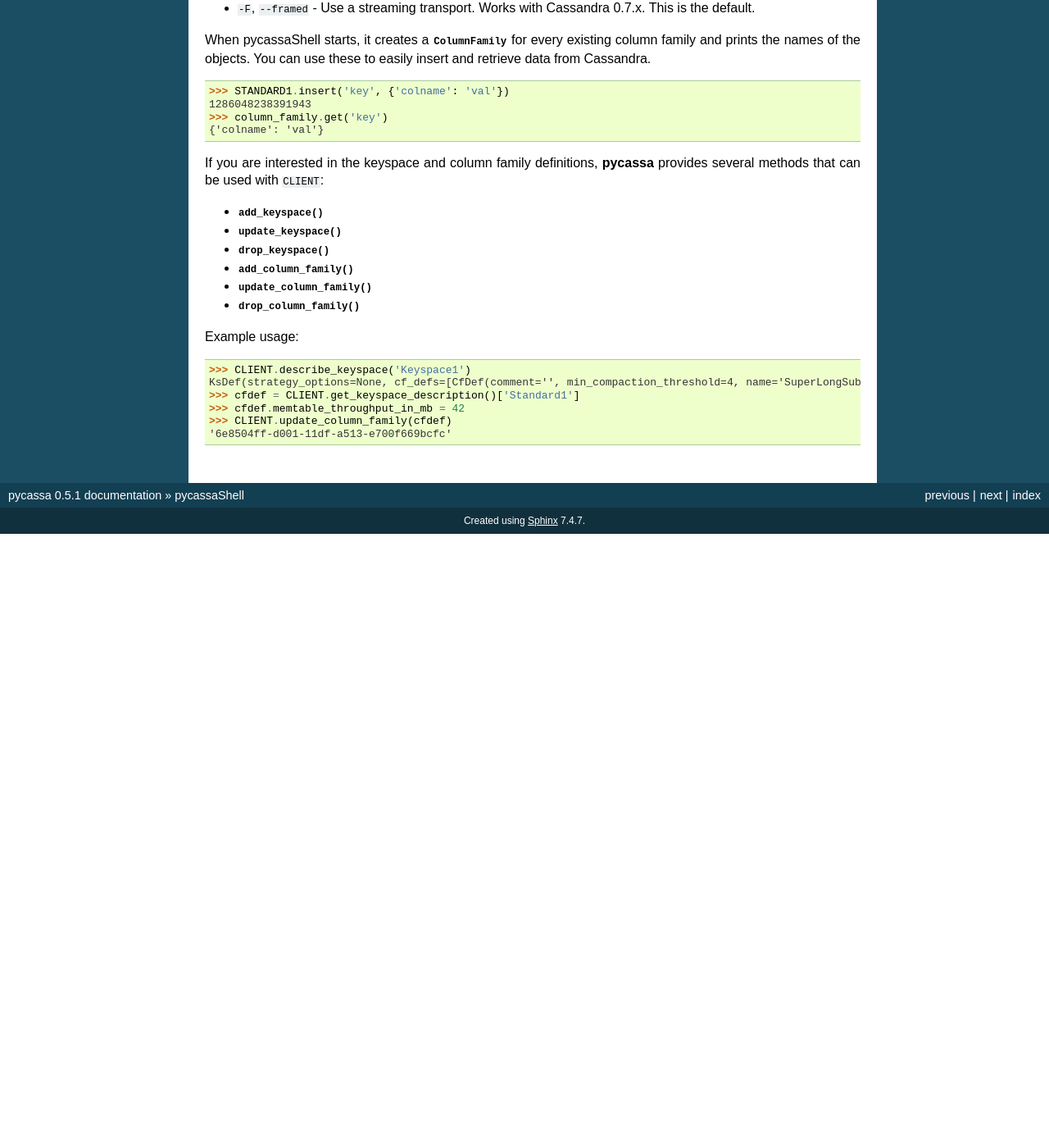
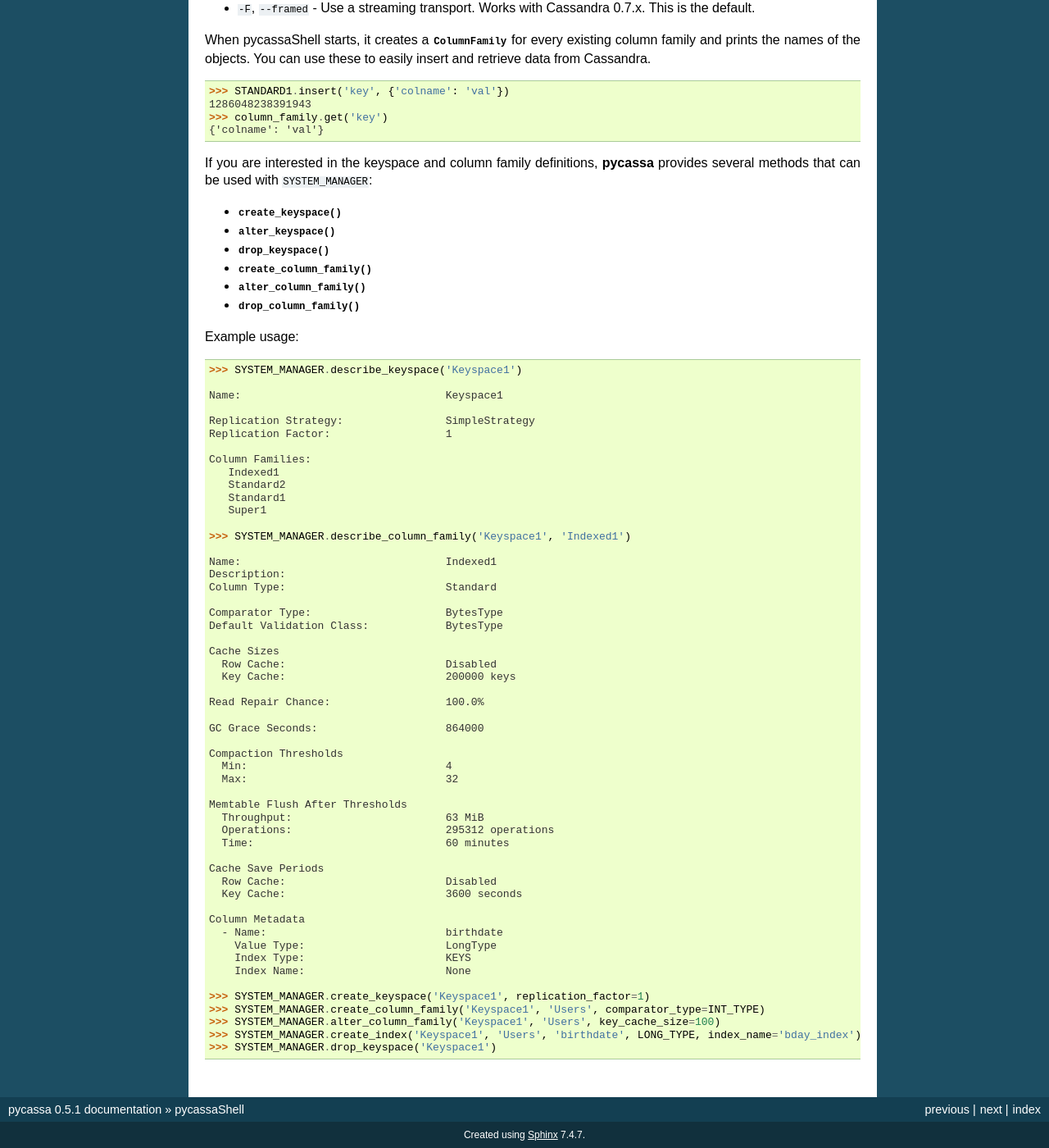
Before and after one commit to pycassa/pycassa, a Sphinx documentation site: the page built from doc/pycassa_shell.rst, in a window 1280 px wide and 1400 px high, scrolled down 752 px. Shown: the whole window at 82% size. Built offline with Sphinx 7.4.7, drawn with Linux system fonts in a browser that asks for light colours; before the commit the page ends 1403 px from its top, so only the background shows below that.

Commit message:
Update pycassaShell imports and docs

```diff
--- a/doc/pycassa_shell.rst
+++ b/doc/pycassa_shell.rst
@@ -54,22 +54,70 @@ the names of the objects. You can use these to easily insert and retrieve data f
     {'colname': 'val'}
 
 If you are interested in the keyspace and column family definitions,
-**pycassa** provides several methods that can be used with ``CLIENT``:
+**pycassa** provides several methods that can be used with ``SYSTEM_MANAGER``:
 
-* :meth:`~pycassa.connection.Connection.add_keyspace()`
-* :meth:`~pycassa.connection.Connection.update_keyspace()`
-* :meth:`~pycassa.connection.Connection.drop_keyspace()`
-* :meth:`~pycassa.connection.Connection.add_column_family()`
-* :meth:`~pycassa.connection.Connection.update_column_family()`
-* :meth:`~pycassa.connection.Connection.drop_column_family()`
+* :meth:`~pycassa.system_manager.SystemManager.create_keyspace()`
+* :meth:`~pycassa.system_manager.SystemManager.alter_keyspace()`
+* :meth:`~pycassa.system_manager.SystemManager.drop_keyspace()`
+* :meth:`~pycassa.system_manager.SystemManager.create_column_family()`
+* :meth:`~pycassa.system_manager.SystemManager.alter_column_family()`
+* :meth:`~pycassa.system_manager.SystemManager.drop_column_family()`
 
 Example usage:
 
 .. code-block:: python
 
-    >>> CLIENT.describe_keyspace('Keyspace1')
-    KsDef(strategy_options=None, cf_defs=[CfDef(comment='', min_compaction_threshold=4, name='SuperLongSubInt', column_type='Super', preload_row_cache=False, key_cache_size=200000.0, gc_grace_seconds=0, column_metadata=[], keyspace='Keyspace1', default_validation_class='org.apache.cassandra.db.marshal.BytesType', max_compaction_threshold=32, subcomparator_type='org.apache.cassandra.db.marshal.IntegerType', read_repair_chance=1.0, comparator_type='org.apache.cassandra.db.marshal.LongType', id=1021, row_cache_size=0.0)], strategy_class='org.apache.cassandra.locator.SimpleStrategy', name='Keyspace1', replication_factor=1)
-    >>> cfdef = CLIENT.get_keyspace_description()['Standard1']
-    >>> cfdef.memtable_throughput_in_mb = 42
-    >>> CLIENT.update_column_family(cfdef)
-    '6e8504ff-d001-11df-a513-e700f669bcfc'
+    >>> SYSTEM_MANAGER.describe_keyspace('Keyspace1')
+
+    Name:                                Keyspace1
+
+    Replication Strategy:                SimpleStrategy
+    Replication Factor:                  1
+
+    Column Families:
+       Indexed1
+       Standard2
+       Standard1
+       Super1
+
+    >>> SYSTEM_MANAGER.describe_column_family('Keyspace1', 'Indexed1')
+
+    Name:                                Indexed1
+    Description:
+    Column Type:                         Standard
+
+    Comparator Type:                     BytesType
+    Default Validation Class:            BytesType
+
+    Cache Sizes
+      Row Cache:                         Disabled
+      Key Cache:                         200000 keys
+
+    Read Repair Chance:                  100.0%
+
+    GC Grace Seconds:                    864000
+
+    Compaction Thresholds
+      Min:                               4
+      Max:                               32
+
+    Memtable Flush After Thresholds
+      Throughput:                        63 MiB
+      Operations:                        295312 operations
+      Time:                              60 minutes
+
+    Cache Save Periods
+      Row Cache:                         Disabled
+      Key Cache:                         3600 seconds
+
+    Column Metadata
+      - Name:                            birthdate
+        Value Type:                      LongType
+        Index Type:                      KEYS
+        Index Name:                      None
+
+    >>> SYSTEM_MANAGER.create_keyspace('Keyspace1', replication_factor=1)
+    >>> SYSTEM_MANAGER.create_column_family('Keyspace1', 'Users', comparator_type=INT_TYPE)
+    >>> SYSTEM_MANAGER.alter_column_family('Keyspace1', 'Users', key_cache_size=100)
+    >>> SYSTEM_MANAGER.create_index('Keyspace1', 'Users', 'birthdate', LONG_TYPE, index_name='bday_index')
+    >>> SYSTEM_MANAGER.drop_keyspace('Keyspace1')
```
Also changed, not shown: 1 other file.
